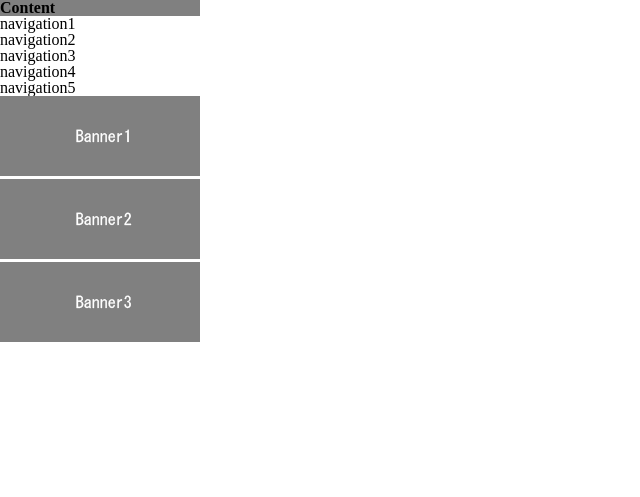
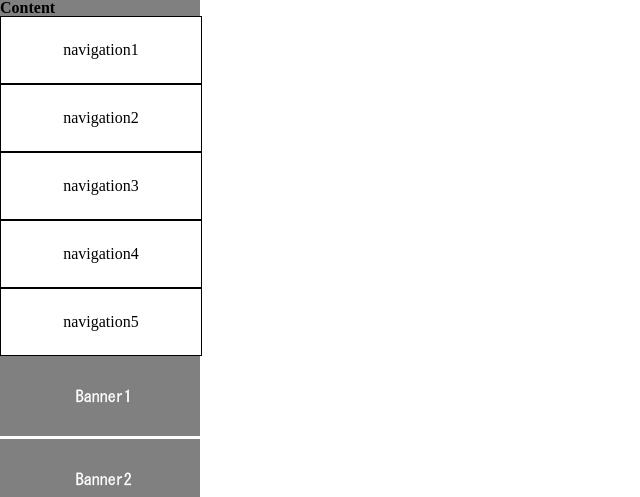
Before and after one commit to nhsKK/80454_WB, a plain HTML site: page wb__02/index.html in a window 1280 px wide. Shown: the part 303-800 px from the top of the page, without its empty margins (0-640 px from the left). Drawn offline with Linux system fonts and the light colour scheme.

Commit message:
20/05/28--wb02__ひながた(01-02-02)

```diff
--- a/wb__02/css/style.css
+++ b/wb__02/css/style.css
@@ -1,4 +1,5 @@
 #l__box{
+    margin-top: 0;
     display: inline-block;
 
     width: 200px;
@@ -12,13 +13,22 @@
 
         nav ul{}
 
-            nav ul li{}
+            nav ul li{
+                list-style: none;
+            }
+
+                nav ul li.nav__box{
+                    width: 200px;
+                    height: auto;
+                    padding: 25px 0;
+                    text-align: center;
+                    border: solid 0.5px;
+                }
 
 
 
 #r__box{
     display: inline-block;
 
-    margin-left: 50px;
-    margin-right: 50px;
+    margin: 0 50px;
 }
--- a/wb__02/index.html
+++ b/wb__02/index.html
@@ -20,11 +20,11 @@
             <h3>Content</h3>
 
             <ul>
-                <li>navigation1</li>
-                <li>navigation2</li>
-                <li>navigation3</li>
-                <li>navigation4</li>
-                <li>navigation5</li>
+                <li class="nav__box">navigation1</li>
+                <li class="nav__box">navigation2</li>
+                <li class="nav__box">navigation3</li>
+                <li class="nav__box">navigation4</li>
+                <li class="nav__box">navigation5</li>
             </ul>
 
         </nav>
```
